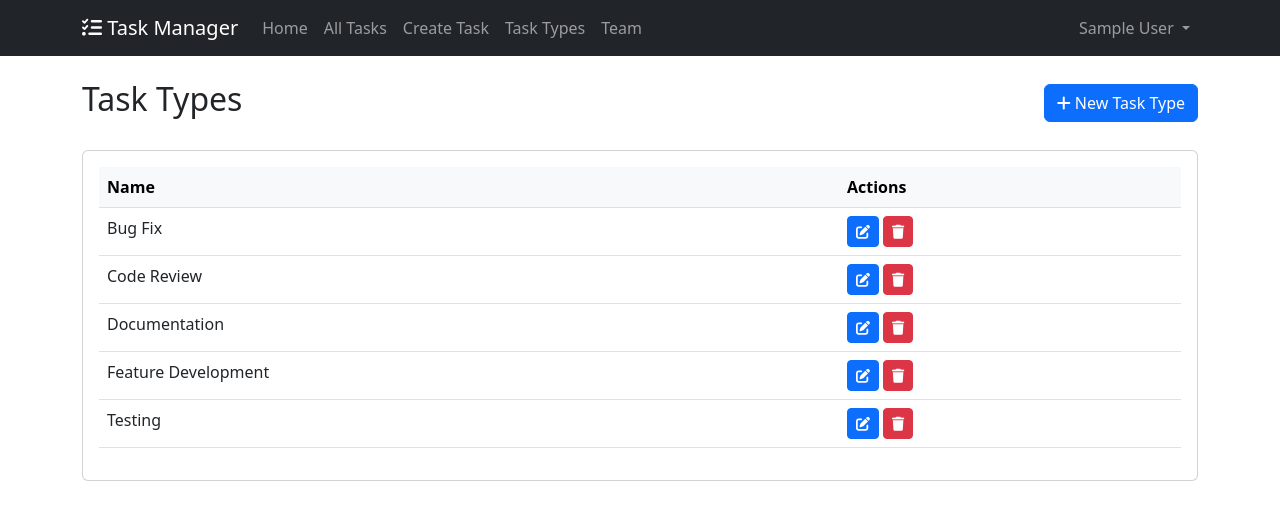
After one commit to BronkstoneBro/task-manager, a Django app: template templates/core/task_type_list.html in a window 1280 px wide. The commit adds this page. Shown: the top 520 px of the page. Run offline with Django 5.2, Linux system fonts and the light colour scheme; the template is opened without the code that fills it: values that come from a table or form of the project are taken from there, others are empty; the visitor is signed in with stand-in values (Sample User, id 1); data comes from the database, SQL or seed files in the repository; parts of the project's set-up code (start-up, migrations or seed data) failed here and were passed over.

Commit message:
implemented Task Type and its addition by the user

```diff
--- /dev/null
+++ b/templates/core/task_type_list.html
@@ -0,0 +1,44 @@
+{% extends "base.html" %}
+
+{% block content %}
+  <div class="d-flex justify-content-between align-items-center mb-4">
+    <h2>Task Types</h2>
+    <a href="{% url 'core:task-type-create' %}" class="btn btn-primary">
+      <i class="fas fa-plus"></i> New Task Type
+    </a>
+  </div>
+
+  <div class="card">
+    <div class="card-body">
+      <div class="table-responsive">
+        <table class="table table-hover">
+          <thead class="table-light">
+          <tr>
+            <th>Name</th>
+            <th>Actions</th>
+          </tr>
+          </thead>
+          <tbody>
+          {% for task_type in task_types %}
+            <tr>
+              <td>{{ task_type.name }}</td>
+              <td>
+                <a href="{% url 'core:task-type-update' task_type.pk %}" class="btn btn-sm btn-primary">
+                  <i class="fas fa-edit"></i>
+                </a>
+                <a href="{% url 'core:task-type-delete' task_type.pk %}" class="btn btn-sm btn-danger">
+                  <i class="fas fa-trash"></i>
+                </a>
+              </td>
+            </tr>
+          {% empty %}
+            <tr>
+              <td colspan="2" class="text-center">No task types found.</td>
+            </tr>
+          {% endfor %}
+          </tbody>
+        </table>
+      </div>
+    </div>
+  </div>
+{% endblock %}
--- a/templates/includes/sidebar.html
+++ b/templates/includes/sidebar.html
@@ -9,6 +9,9 @@
         <a class="nav-link" href="{% url 'core:task-create' %}">Create Task</a>
     </li>
     <li class="nav-item">
+        <a class="nav-link" href="{% url 'core:task-type-list' %}">Task Types</a>
+    </li>
+    <li class="nav-item">
         <a class="nav-link" href="{% url 'core:worker-list' %}">Team</a>
     </li>
 </ul>
```
Also changed, not shown: templates/core/task_type_confirm_delete.html (added, +35 -0 lines), templates/core/task_type_form.html (added, +30 -0 lines).
